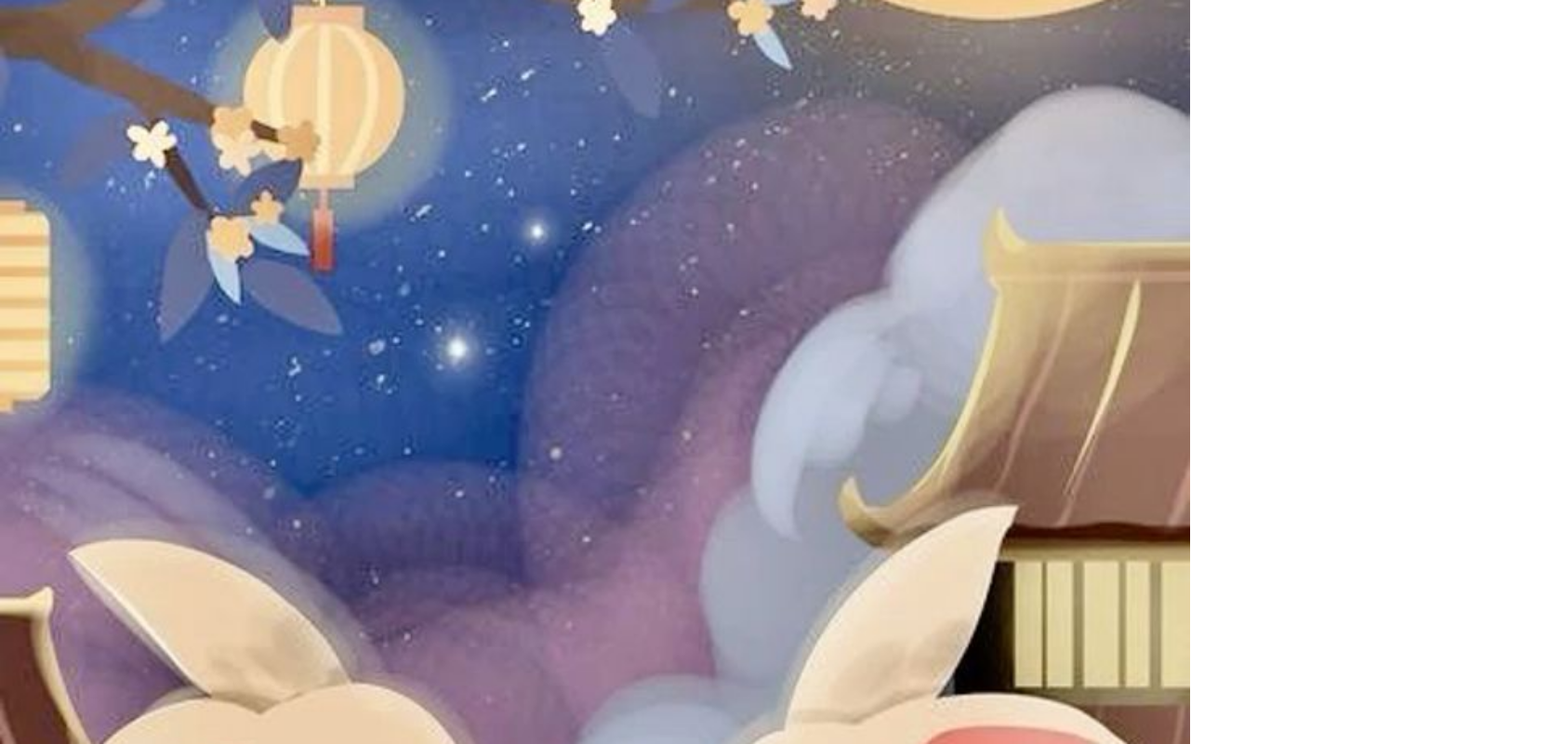
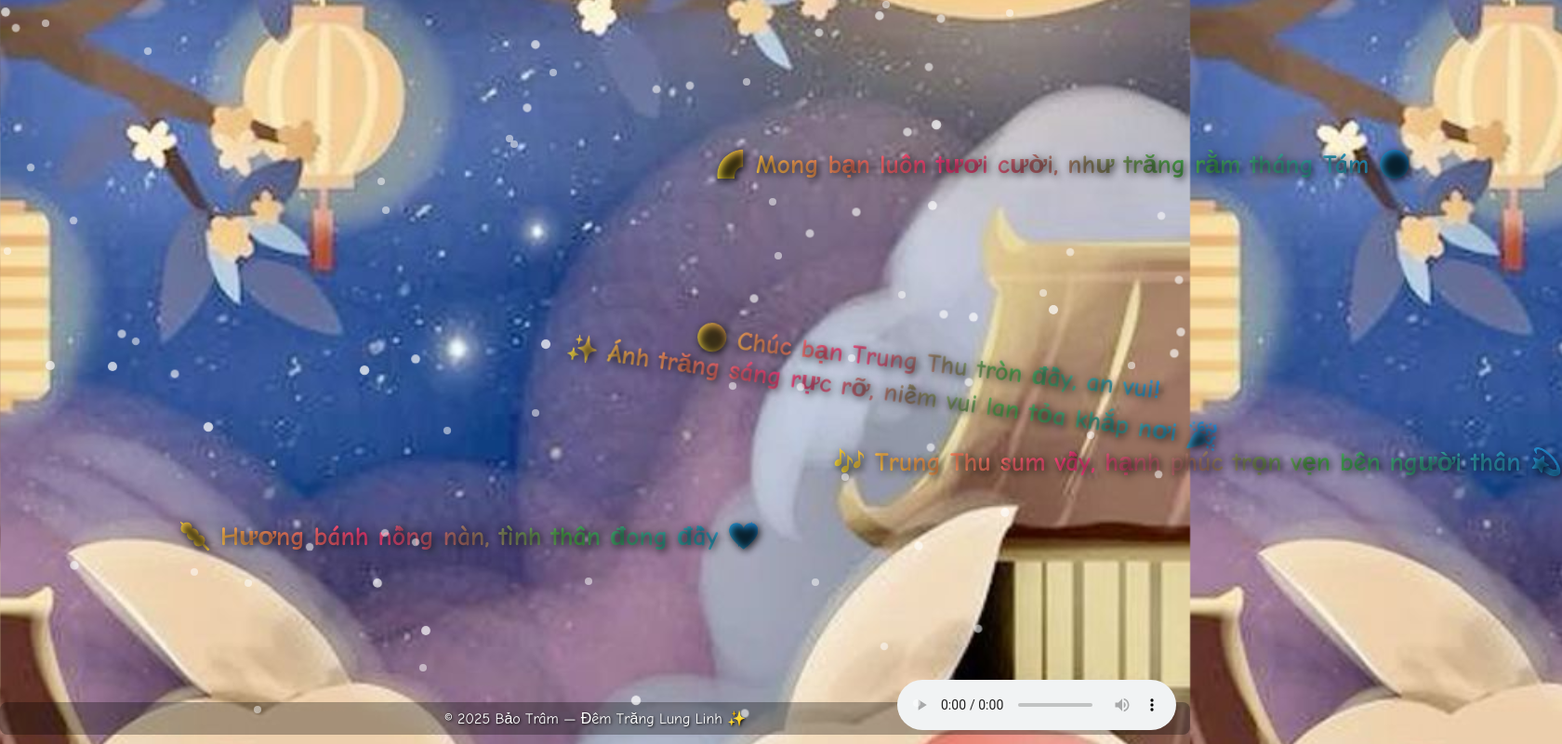
Before and after one commit to phamngocbaotram0411-wq/TrungThu, a plain HTML site: page index.html in a window 1280 px wide. Shown: the whole page at 93% size, 1680 px wide, since content can reach past the window. Drawn offline with Linux system fonts and the light colour scheme.

Commit message:
index.html

```diff
--- a/index.html
+++ b/index.html
@@ -5,11 +5,7 @@
   <meta name="viewport" content="width=device-width, initial-scale=1.0" />
   <title>Trung Thu Lung Linh</title>
   <style>
-    * {
-      margin: 0;
-      padding: 0;
-      box-sizing: border-box;
-    }
+    * { margin: 0; padding: 0; box-sizing: border-box; }
 
     body {
       height: 100vh;
@@ -17,16 +13,106 @@
       background-image: url("https://phamngocbaotram0411-wq.github.io/TrungThu/50787561360fdf97605f899f2099077a.jpg");
       background-size: cover;
       background-position: center;
-      font-family: "Comic Sans MS", "Segoe UI", sans-serif;
+      font-family: "Poppins", "Comic Sans MS", sans-serif;
       position: relative;
       color: #fff;
     }
 
-    .text {
+    .floating-text {
       position: absolute;
       font-size: 28px;
       font-weight: bold;
-      text-shadow: 2px 2px 8px rgba(0, 0, 0, 0.6);
-      animation: move 12s linear infinite;
+      text-shadow: 2px 2px 8px rgba(0, 0, 0, 0.8);
+      background: linear-gradient(45deg, #ffeb3b, #ff4081, #4caf50, #2196f3);
+      -webkit-background-clip: text;
+      -webkit-text-fill-color: transparent;
       white-space: nowrap;
-      background: linear-gradien
+      animation: float 15s linear infinite;
+    }
+
+    @keyframes float {
+      0% {
+        transform: translate(0, 0) rotate(0deg);
+        opacity: 1;
+      }
+      25% {
+        transform: translate(70vw, 20vh) rotate(15deg);
+        opacity: 0.9;
+      }
+      50% {
+        transform: translate(20vw, 70vh) rotate(-10deg);
+        opacity: 1;
+      }
+      75% {
+        transform: translate(80vw, 50vh) rotate(20deg);
+        opacity: 0.9;
+      }
+      100% {
+        transform: translate(0, 0) rotate(0deg);
+        opacity: 1;
+      }
+    }
+
+    .star {
+      position: absolute;
+      width: 8px;
+      height: 8px;
+      background: #fff;
+      border-radius: 50%;
+      opacity: 0.8;
+      animation: sparkle 2s infinite ease-in-out alternate;
+    }
+
+    @keyframes sparkle {
+      from { transform: scale(1); opacity: 0.5; }
+      to { transform: scale(1.6); opacity: 1; }
+    }
+
+    footer {
+      position: absolute;
+      bottom: 10px;
+      width: 100%;
+      text-align: center;
+      font-size: 16px;
+      color: #fff;
+      text-shadow: 1px 1px 3px #000;
+      background: rgba(0, 0, 0, 0.3);
+      padding: 8px;
+      border-radius: 8px;
+    }
+
+    audio {
+      position: absolute;
+      bottom: 15px;
+      right: 15px;
+    }
+  </style>
+</head>
+<body>
+  <!-- Các lời chúc bay khắp màn hình -->
+  <div class="floating-text" style="top:10%; left:5%; animation-delay:0s;">🌕 Chúc bạn Trung Thu tròn đầy, an vui!</div>
+  <div class="floating-text" style="top:40%; left:10%; animation-delay:3s;">✨ Ánh trăng sáng rực rỡ, niềm vui lan tỏa khắp nơi 🎉</div>
+  <div class="floating-text" style="top:70%; left:15%; animation-delay:6s;">🍡 Hương bánh nồng nàn, tình thân đong đầy 💖</div>
+  <div class="floating-text" style="top:20%; left:60%; animation-delay:9s;">🌈 Mong bạn luôn tươi cười, như trăng rằm tháng Tám 🌕</div>
+  <div class="floating-text" style="top:60%; left:70%; animation-delay:12s;">🎶 Trung Thu sum vầy, hạnh phúc trọn vẹn bên người thân 💫</div>
+
+  <footer>© 2025 Bảo Trâm — Đêm Trăng Lung Linh ✨</footer>
+
+  <!-- Nhạc nền Trung Thu -->
+  <audio controls autoplay loop>
+    <source src="https://cdn.pixabay.com/audio/2023/07/09/audio_6ad62df0e1.mp3" type="audio/mpeg">
+  </audio>
+
+  <script>
+    // Tạo các ngôi sao lấp lánh ngẫu nhiên
+    for (let i = 0; i < 80; i++) {
+      const star = document.createElement("div");
+      star.classList.add("star");
+      star.style.top = Math.random() * 100 + "%";
+      star.style.left = Math.random() * 100 + "%";
+      star.style.animationDelay = Math.random() * 2 + "s";
+      document.body.appendChild(star);
+    }
+  </script>
+</body>
+</html>
```
